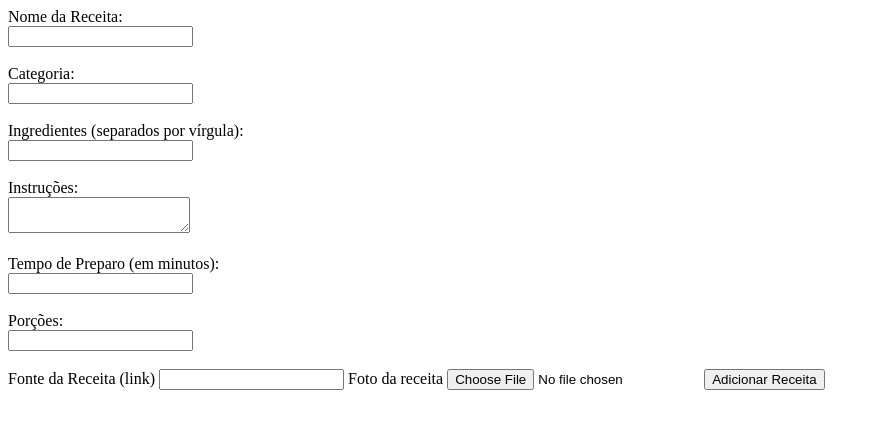
After one commit to P4uleira/LaricaBook, a Flask app: page /InserirReceita in a window 1280 px wide. The commit adds this page. Shown: the top 429 px of the page, without its empty margins (0-880 px from the left). Run offline with Flask 3, Linux system fonts and the light colour scheme.

Commit message:
Gerado codigo para inserir receitas

```diff
--- /dev/null
+++ b/Functions/main.py
@@ -0,0 +1,81 @@
+from flask import Flask, render_template, request, redirect, url_for
+import uuid
+import os
+from Cassandra.db_connection import get_session
+
+session = get_session()
+session.set_keyspace('laricabook')
+
+app = Flask(__name__, template_folder=os.path.join("..", "templates"))
+
+@app.route('/')
+def index():
+    query = "SELECT * FROM receitas;"  # Não usar DISTINCT
+    rows = session.execute(query)
+    data = [dict(row._asdict()) for row in rows]
+
+    # Remover duplicatas em Python
+    unique_data = []
+    seen = set()
+    for item in data:
+        # Aqui, você pode escolher quais chaves usar como identificador único
+        item_tuple = tuple((key, item[key]) for key in item if key == "sua_chave_unica")  # Substitua "sua_chave_unica" pela chave que identifica unicamente o item
+        if item_tuple not in seen:
+            unique_data.append(item)
+            seen.add(item_tuple)
+
+    return render_template('index.html', data=unique_data)
+
+@app.route('/InserirReceita')
+def inserirReceita():
+    return render_template('InserirReceita.html')
+
+
+@app.route('/add_receita', methods=['POST',])
+def add_receita():
+
+    id_receita = uuid.uuid4()
+    nome_receita = request.form['nome_receita']
+    categoria = request.form['categoria']
+    ingredientes = request.form['ingredientes'].split(',')
+    instrucoes = request.form['instrucoes']
+    tempo_preparo = int(request.form['tempo_preparo'])
+    porcoes = int(request.form['porcoes'])
+    fontes_link = request.form['fontes']
+    foto_receita = request.files['foto']
+    foto_blob = foto_receita.read()
+
+    try:
+        session.execute("""
+            INSERT INTO laricabook.receitas (id_receita, nome_receita, categoria, ingredientes, instrucoes, tempo_preparo, porcoes, fonte_links, foto, data_adicao)
+            VALUES (%s, %s, %s, %s, %s, %s, %s, %s, %s, toTimestamp(now()))
+        """, (id_receita, nome_receita, categoria, ingredientes, instrucoes, tempo_preparo, porcoes, fontes_link, foto_blob)
+        )
+    except Exception as e:
+        print(f"Erro ao inserir a receita: {e}")
+
+    return redirect(url_for('inserirReceita'))
+
+
+
+
+
+
+
+
+
+
+
+
+
+
+
+
+
+
+
+
+
+
+if __name__ == '__main__':
+    app.run(debug=True)
--- /dev/null
+++ b/templates/InserirReceita.html
@@ -0,0 +1,36 @@
+<!DOCTYPE html>
+<html lang="pt-BR">
+<head>
+    <meta charset="UTF-8">
+    <meta name="viewport" content="width=device-width, initial-scale=1.0">
+    <title>Adicionar Receita</title>
+</head>
+<body>
+    <form action="{{ url_for('add_receita') }}" method="POST" enctype="multipart/form-data">
+        <label for="nome_receita">Nome da Receita:</label><br>
+        <input type="text" id="nome_receita" name="nome_receita" required><br><br>
+
+        <label for="categoria">Categoria:</label><br>
+        <input type="text" id="categoria" name="categoria" required><br><br>
+
+        <label for="ingredientes">Ingredientes (separados por vírgula):</label><br>
+        <input type="text" id="ingredientes" name="ingredientes" required><br><br>
+
+        <label for="instrucoes">Instruções:</label><br>
+        <textarea id="instrucoes" name="instrucoes" required></textarea><br><br>
+
+        <label for="tempo_preparo">Tempo de Preparo (em minutos):</label><br>
+        <input type="number" id="tempo_preparo" name="tempo_preparo" required><br><br>
+
+        <label for="porcoes">Porções:</label><br>
+        <input type="number" id="porcoes" name="porcoes" required><br><br>
+
+        <label for="fontes">Fonte da Receita (link)</label>
+        <input type="text" id="fontes" name="fontes">
+
+        <label for="foto">Foto da receita</label>
+        <input type="file" id="foto" name="foto" accept="image/*">
+        <input type="submit" value="Adicionar Receita">
+    </form>
+</body>
+</html>
```
Also changed, not shown: fuctions/programacao.py (deleted, +0 -39 lines), templates/index.html (+8 -22 lines).
